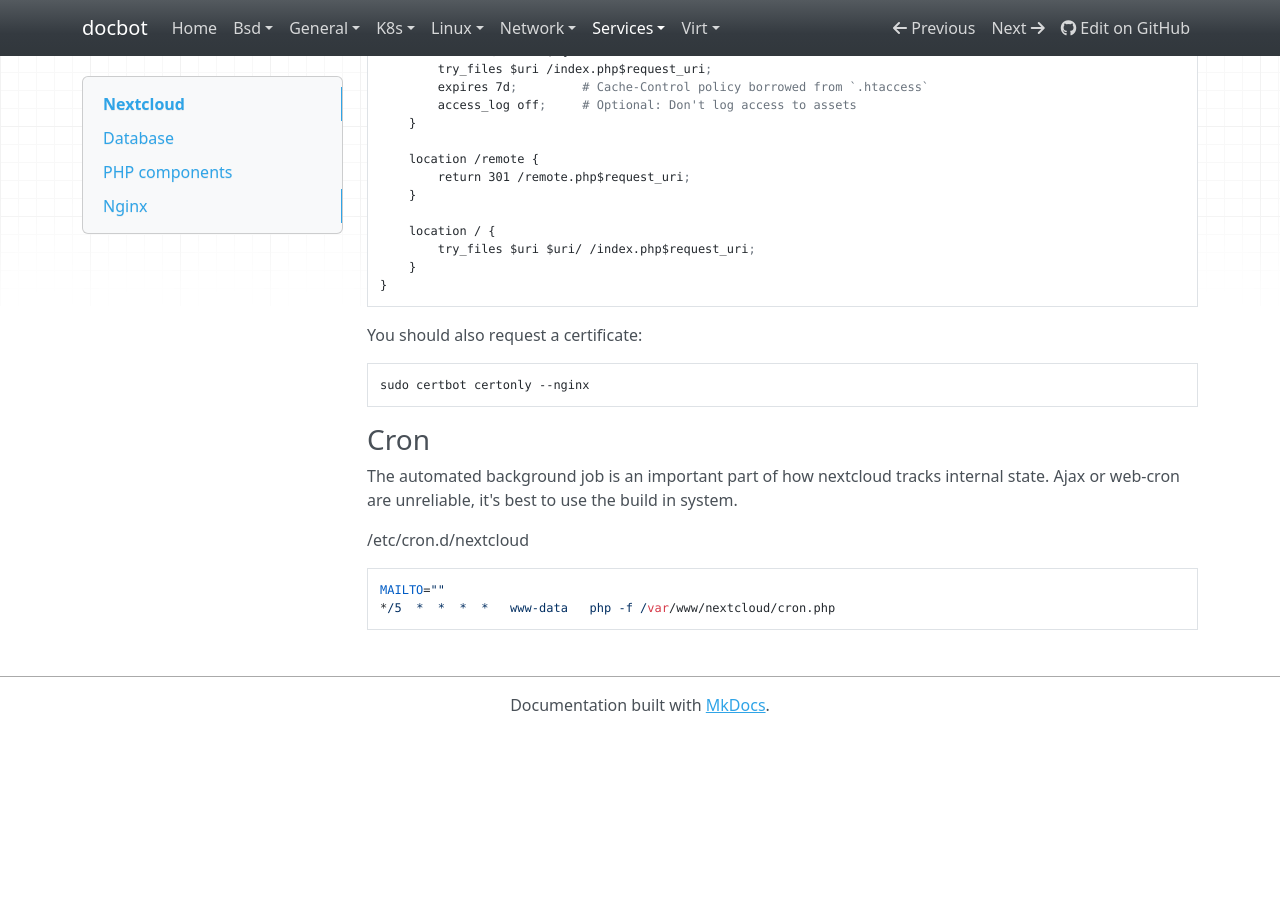
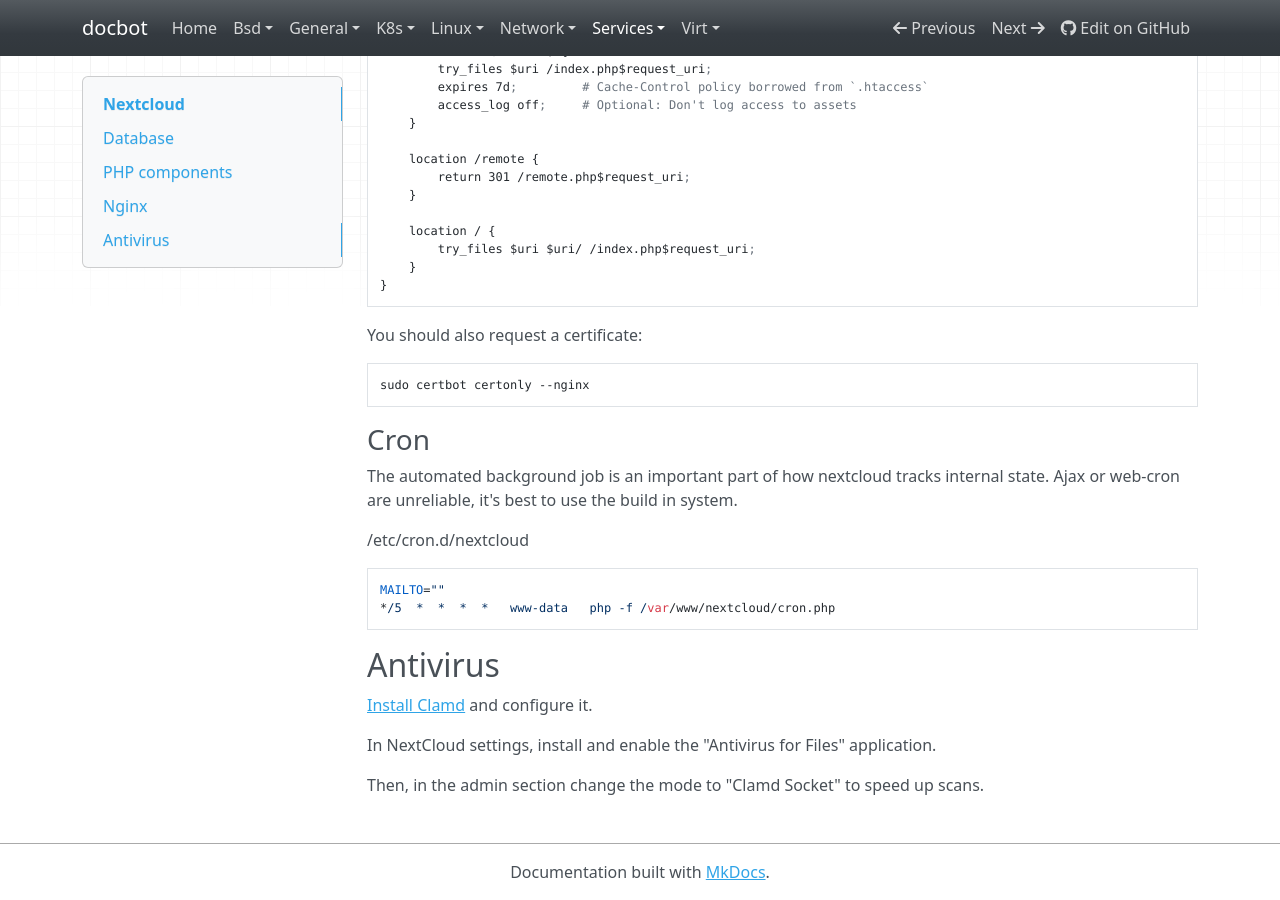
Before and after one commit to noahbailey/docbot, an MkDocs documentation site: the page built from docs/services/nextcloud.md, in a window 1280 px wide and 900 px high, scrolled down 3613 px. Built offline with MkDocs 1.6.1, drawn with Linux system fonts in a browser that asks for light colours; nearby versions of some CDN libraries; before the commit the page ends 4346 px from its top, so only the background shows below that.

Commit message:
Add setup for clamav scanner

```diff
--- a/docs/services/nextcloud.md
+++ b/docs/services/nextcloud.md
@@ -218,3 +218,11 @@ The automated background job is an important part of how nextcloud tracks intern
 
     MAILTO=""
     */5  *  *  *  *   www-data   php -f /var/www/nextcloud/cron.php
+
+## Antivirus
+
+[Install Clamd](/services/clamav) and configure it.
+
+In NextCloud settings, install and enable the "Antivirus for Files" application.
+
+Then, in the admin section change the mode to "Clamd Socket" to speed up scans.
```
Also changed, not shown: docs/services/clamav.md (added, +51 -0 lines).
